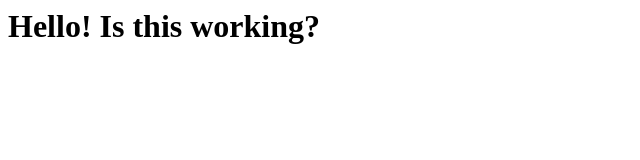
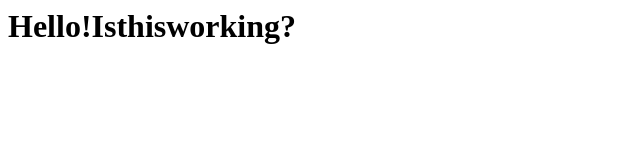
Before and after one commit to TShepp/WebARFirstTest, a plain HTML site: page index.html in a window 1280 px wide. Shown: the whole page, without its empty margins (0-640 px from the left). Drawn offline with Linux system fonts and the light colour scheme.

Commit message:
Update index.html

```diff
--- a/index.html
+++ b/index.html
@@ -1 +1 @@
-<h1>Hello! Is this working?</h1>
+<h1>Hello!Isthisworking?</h1>
```
